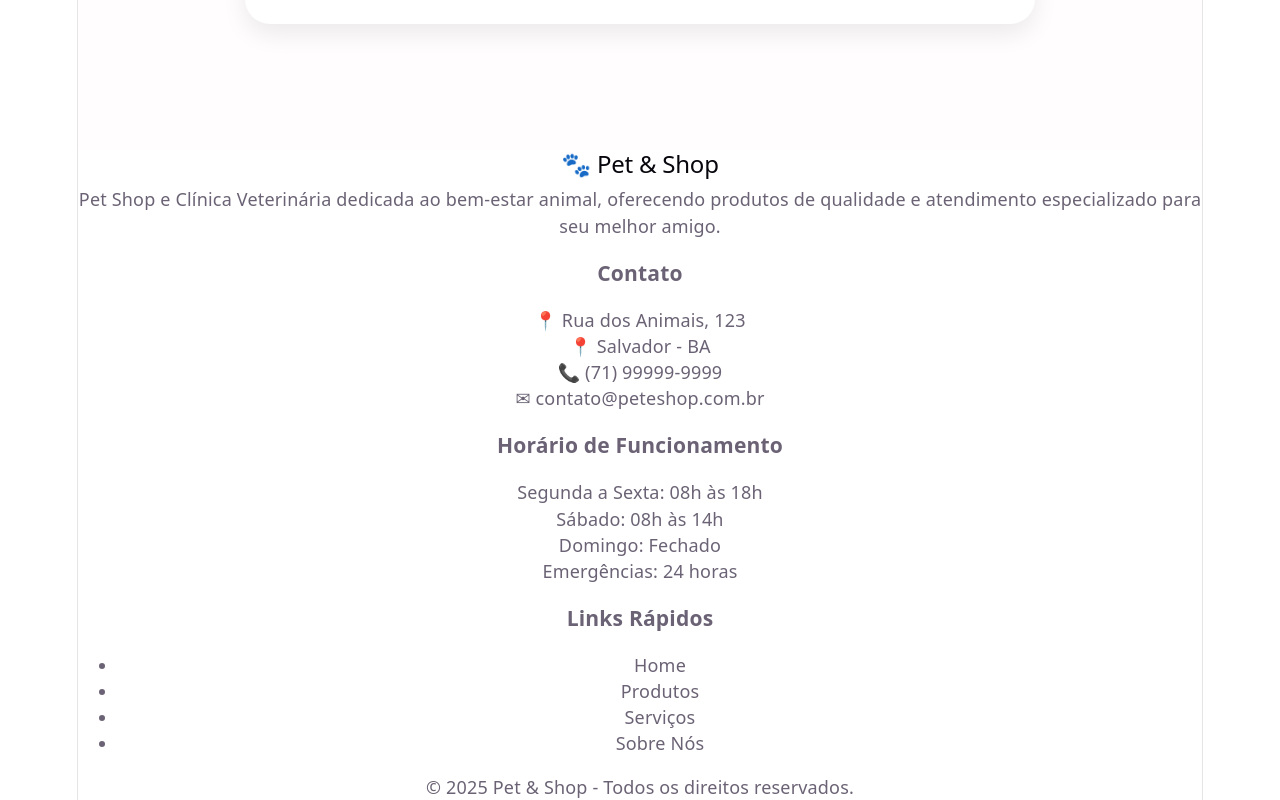
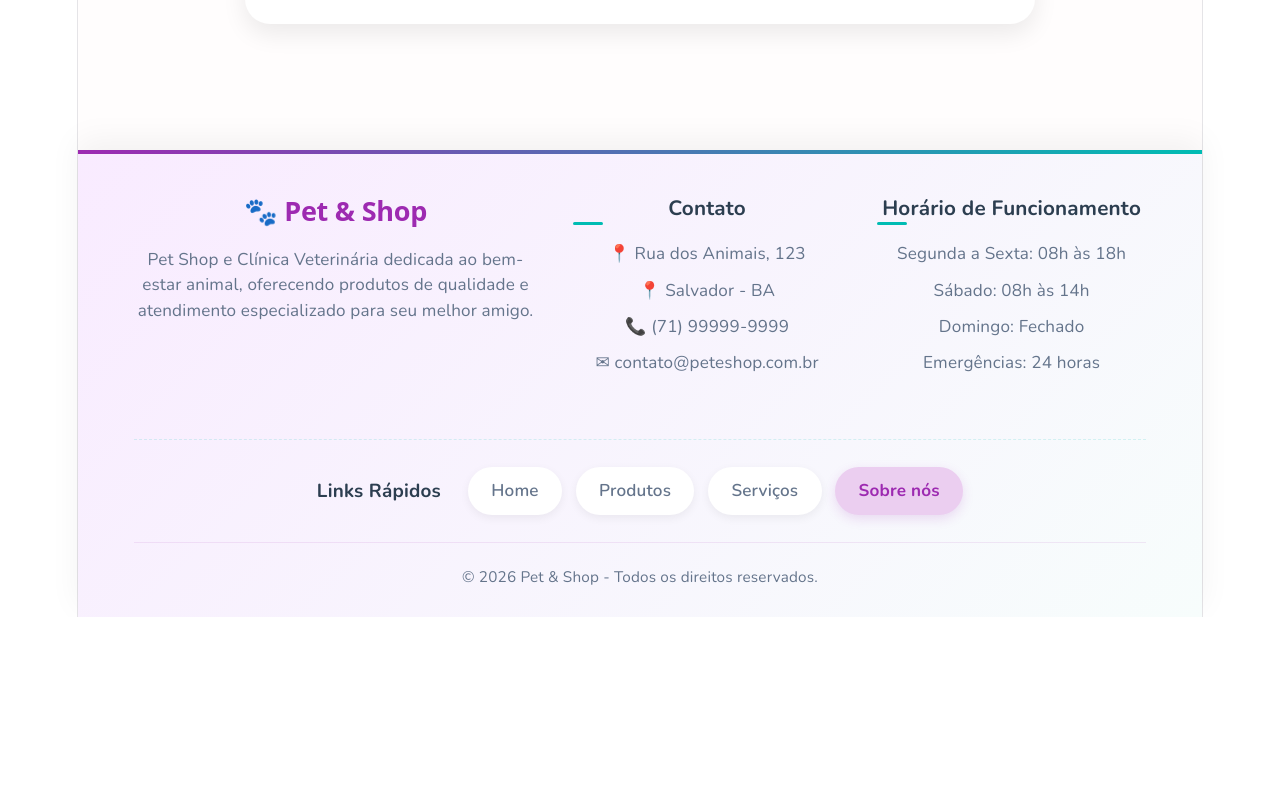
Before and after one commit to AlvaroCoe/DS-96231-DUPLA, a React (Vite) app in the folder projeto-git-dupla/: page /sobrenos in a window 1280 px wide. Shown: the part 2658-3458 px from the top of the page. After the commit the page ends 3275 px from the top, so only its background shows below. Built offline with nearby package versions, Linux system fonts and the light colour scheme.

Commit message:
atualização Footer css/jsx

```diff
--- a/projeto-git-dupla/src/components/Footer/index.jsx
+++ b/projeto-git-dupla/src/components/Footer/index.jsx
@@ -1,4 +1,5 @@
-import './style.css'
+import { NavLink } from 'react-router-dom';
+import './style.css';
 
 export default function Footer() {
   return (
@@ -7,7 +8,6 @@ export default function Footer() {
 
         <div className="footer-col">
           <h2>🐾 Pet & Shop</h2>
-
           <p>
             Pet Shop e Clínica Veterinária dedicada ao bem-estar animal,
             oferecendo produtos de qualidade e atendimento especializado para
@@ -17,7 +17,6 @@ export default function Footer() {
 
         <div className="footer-col">
           <h3>Contato</h3>
-
           <p>📍 Rua dos Animais, 123</p>
           <p>📍 Salvador - BA</p>
           <p>📞 (71) 99999-9999</p>
@@ -26,29 +25,27 @@ export default function Footer() {
 
         <div className="footer-col">
           <h3>Horário de Funcionamento</h3>
-
           <p>Segunda a Sexta: 08h às 18h</p>
           <p>Sábado: 08h às 14h</p>
           <p>Domingo: Fechado</p>
           <p>Emergências: 24 horas</p>
         </div>
 
-        <div className="footer-col">
+        <div className="footer-col footer-navigation-block">
           <h3>Links Rápidos</h3>
-
-          <ul>
-            <li>Home</li>
-            <li>Produtos</li>
-            <li>Serviços</li>
-            <li>Sobre Nós</li>
-          </ul>
+          <nav className="footer-nav-links">
+            <NavLink to='/'>Home</NavLink>
+            <NavLink to='/produtos'>Produtos</NavLink>
+            <NavLink to='/servicos'>Serviços</NavLink>
+            <NavLink to='/sobrenos'>Sobre nós</NavLink>
+          </nav>
         </div>
 
       </div>
 
       <div className="footer-bottom">
         <p>
-          © 2025 Pet & Shop - Todos os direitos reservados.
+          © {new Date().getFullYear()} Pet & Shop - Todos os direitos reservados.
         </p>
       </div>
     </footer>
--- a/projeto-git-dupla/src/components/Footer/style.css
+++ b/projeto-git-dupla/src/components/Footer/style.css
@@ -0,0 +1,202 @@
+/* ==========================================================================
+   Variáveis e Paleta de Cores (Design System)
+   ========================================================================== */
+:root {
+  --color-green-main: #00bcb3;
+  --color-purple-main: #9d2ab1;
+  --color-green-light: #e5f8f7;
+  --color-purple-light: #ebcef0;
+  --color-text-dark: #2c3e50;
+  --color-text-muted: #64748b;
+  --color-bg-white: #ffffff;
+
+  --shadow-elevation-up: 0 -10px 30px rgba(0, 0, 0, 0.05);
+  --transition-smooth: all 0.3s cubic-bezier(0.4, 0, 0.2, 1);
+  --radius-pill: 50px;
+}
+
+/* ==========================================================================
+   Estrutura Principal do Footer
+   ========================================================================== */
+.footer {
+  font-family: 'Nunito', sans-serif;
+  background: linear-gradient(135deg, #f9ebff 0%, #f7fdfc 100%);
+  box-shadow: var(--shadow-elevation-up);
+  padding: 2.5rem 5% 1.5rem 5%;
+  position: relative;
+}
+
+.footer::before {
+  content: '';
+  position: absolute;
+  top: 0;
+  left: 0;
+  width: 100%;
+  height: 4px;
+  background: linear-gradient(90deg, var(--color-purple-main), var(--color-green-main));
+}
+
+.footer-container {
+  max-width: 1200px;
+  margin: 0 auto;
+  display: grid;
+  grid-template-columns: 1.5fr 1fr 1fr;
+  gap: 2rem;
+  align-items: flex-start;
+}
+
+.footer-col {
+  display: flex;
+  flex-direction: column;
+  gap: 0.6rem;
+}
+
+.footer-col h2 {
+  color: var(--color-purple-main);
+  font-size: 1.5rem;
+  font-weight: 800;
+  margin: 0 0 0.5rem 0;
+}
+
+.footer-col h3 {
+  color: var(--color-text-dark);
+  font-size: 1.15rem;
+  font-weight: 700;
+  margin: 0 0 0.5rem 0;
+  position: relative;
+}
+
+.footer-col h3::after {
+  content: '';
+  position: absolute;
+  bottom: -4px;
+  left: 0;
+  width: 30px;
+  height: 3px;
+  background-color: var(--color-green-main);
+  border-radius: 2px;
+}
+
+.footer-col p {
+  color: var(--color-text-muted);
+  font-size: 0.95rem;
+  line-height: 1.5;
+  margin: 0;
+}
+
+/* ==========================================================================
+   Nova Barra de Links Rápidos (Réplica do Header)
+   ========================================================================== */
+.footer-navigation-block {
+  grid-column: 1 / -1;
+  flex-direction: row !important;
+  align-items: center;
+  justify-content: center;
+  gap: 1.5rem;
+  margin-top: 1.5rem;
+  padding-top: 1.5rem;
+  border-top: 1px dashed rgba(0, 188, 179, 0.15);
+}
+
+.footer-navigation-block h3 {
+  margin: 0;
+  font-size: 1.05rem;
+  color: var(--color-text-dark);
+}
+
+.footer-navigation-block h3::after {
+  display: none; /* Remove a barra ciano apenas deste bloco inferior */
+}
+
+/* Container dos Links */
+.footer-nav-links {
+  display: flex;
+  flex-direction: row;
+  gap: 0.75rem; /* Mesmo espaçamento entre os botões do Header */
+  align-items: center;
+}
+
+/* Link em Estado Normal (Pílula Branca) */
+.footer-nav-links a {
+  text-decoration: none;
+  background-color: var(--color-bg-white);
+  color: var(--color-text-muted);
+  box-shadow: 0 3px 10px rgba(0, 0, 0, 0.06);
+
+  font-weight: 600;
+  font-size: 0.95rem;
+  padding: 0.6rem 1.3rem; /* Tamanho ligeiramente menor para se adequar ao rodapé */
+  border-radius: var(--radius-pill);
+  transition: var(--transition-smooth);
+}
+
+/* Efeito Hover (Fica verde e eleva) */
+.footer-nav-links a:hover {
+  background-color: var(--color-green-light);
+  color: var(--color-green-main);
+  box-shadow: 0 6px 15px rgba(0, 188, 179, 0.15);
+  transform: translateY(-2px);
+}
+
+/* Efeito Página Ativa (Fica roxo igual ao Header) */
+.footer-nav-links a.active {
+  background-color: var(--color-purple-light);
+  color: var(--color-purple-main);
+  font-weight: 700;
+  box-shadow: 0 4px 12px rgba(157, 42, 177, 0.15);
+  transform: translateY(0);
+}
+
+/* ==========================================================================
+   Área de Direitos Autorais
+   ========================================================================== */
+.footer-bottom {
+  max-width: 1200px;
+  margin: 1.5rem auto 0 auto;
+  border-top: 1px solid rgba(157, 42, 177, 0.1);
+  padding-top: 1.2rem;
+  text-align: center;
+}
+
+.footer-bottom p {
+  color: var(--color-text-muted);
+  font-size: 0.85rem;
+  margin: 0;
+}
+
+/* ==========================================================================
+   Responsividade Mobile
+   ========================================================================== */
+@media (max-width: 768px) {
+  .footer-container {
+    grid-template-columns: 1fr;
+    text-align: center;
+    gap: 1.5rem;
+  }
+
+  .footer-col {
+    align-items: center;
+  }
+
+  .footer-col h3::after {
+    left: 50%;
+    transform: translateX(-50%);
+  }
+
+  .footer-navigation-block {
+    flex-direction: column !important;
+    gap: 1rem;
+  }
+
+  .footer-nav-links {
+    flex-wrap: wrap;
+    justify-content: center;
+    gap: 0.75rem;
+    width: 100%;
+  }
+
+  .footer-nav-links a {
+    flex-grow: 1;
+    text-align: center;
+  }
+}
```
